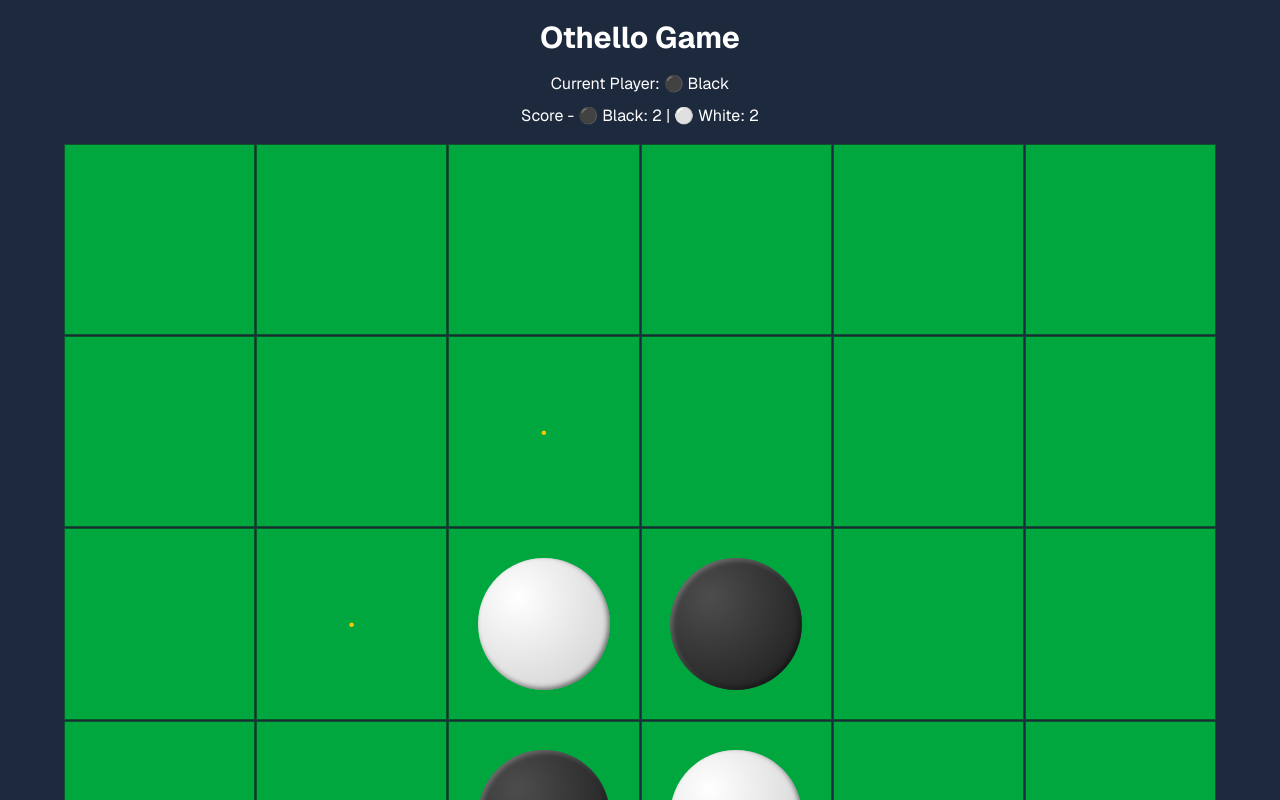
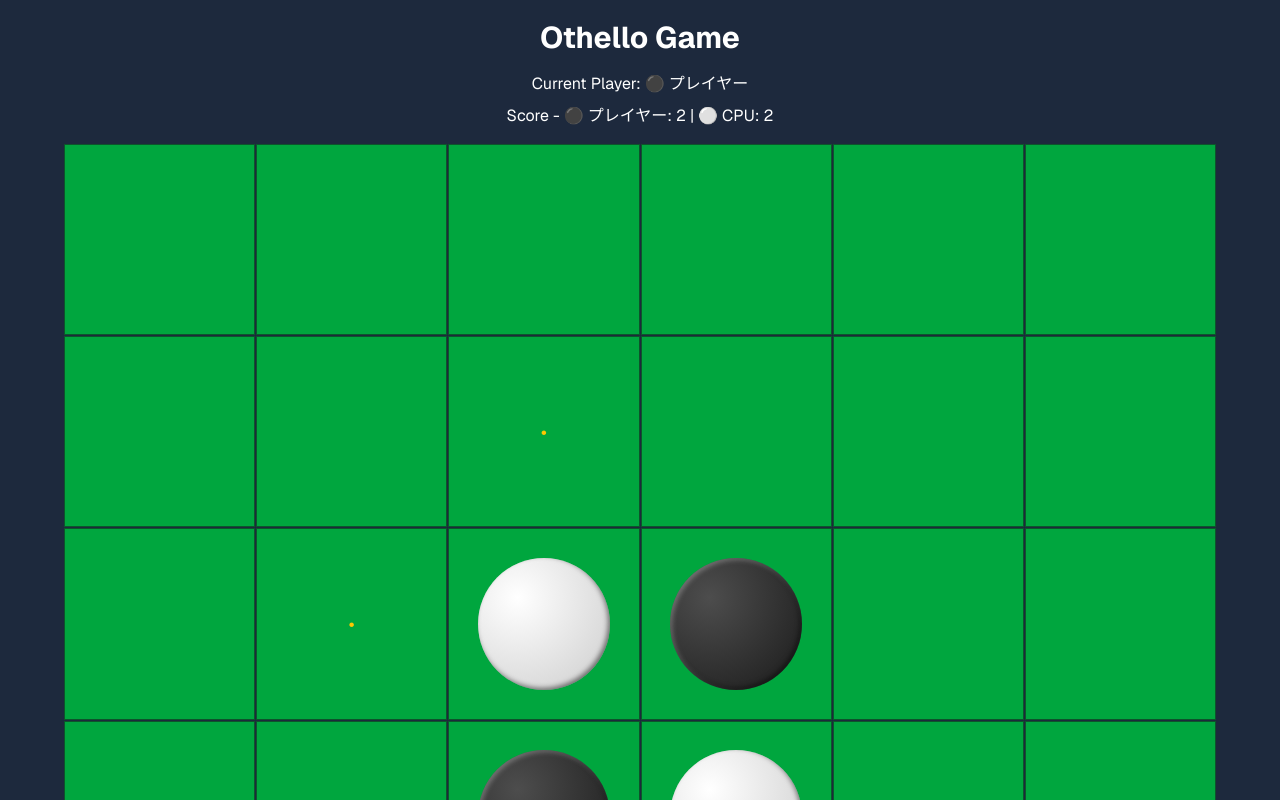
Before and after one commit to hato-taka/white-othello, a Next.js app: page / in a window 1280 px wide. Shown: the top 800 px of the page. Built offline with nearby package versions, Linux system fonts and the light colour scheme.

Commit message:
Othelloコンポーネントの勝者表示を日本語に変更し、現在のプレイヤーの表示を改善。スコア表示も日本語に更新。

```diff
--- a/src/app/Othello.tsx
+++ b/src/app/Othello.tsx
@@ -144,7 +144,7 @@ const Othello: React.FC = () => {
 
   const { black, white } = getScore(board);
   const gameOver = passCount >= 2;
-  const winner = black > white ? "Black" : white > black ? "White" : "Draw";
+  const winner = black > white ? "プレイヤー" : white > black ? "CPU" : "引き分け";
 
   const resetGame = () => {
     const newBoard = initializeBoard();
@@ -203,12 +203,10 @@ const Othello: React.FC = () => {
       <p className="mb-2">
         {gameOver
           ? "Game Over!"
-          : `Current Player: ${
-              currentPlayer === BLACK ? "⚫ Black" : "⚪ White"
-            }`}
+          : `Current Player: ${currentPlayer === BLACK ? "⚫ プレイヤー" : "⚪ CPU"}`}
       </p>
       <p className="mb-4">
-        Score - ⚫ Black: {black} | ⚪ White: {white}
+        Score - ⚫ プレイヤー: {black} | ⚪ CPU: {white}
       </p>
 
       <div
@@ -253,7 +251,7 @@ const Othello: React.FC = () => {
         <div className="fixed top-0 left-0 w-screen h-screen bg-black bg-opacity-80 flex items-center justify-center z-[9999]">
           <div className="bg-white text-black p-10 rounded-2xl text-center">
             <p className="text-xl mb-1">Winner: {winner}</p>
-            {winner === "Black" && (
+            {winner === "プレイヤー" && (
               <p className="text-2xl font-bold text-green-600 mt-2">
                 おめでとうございます！
               </p>
```
